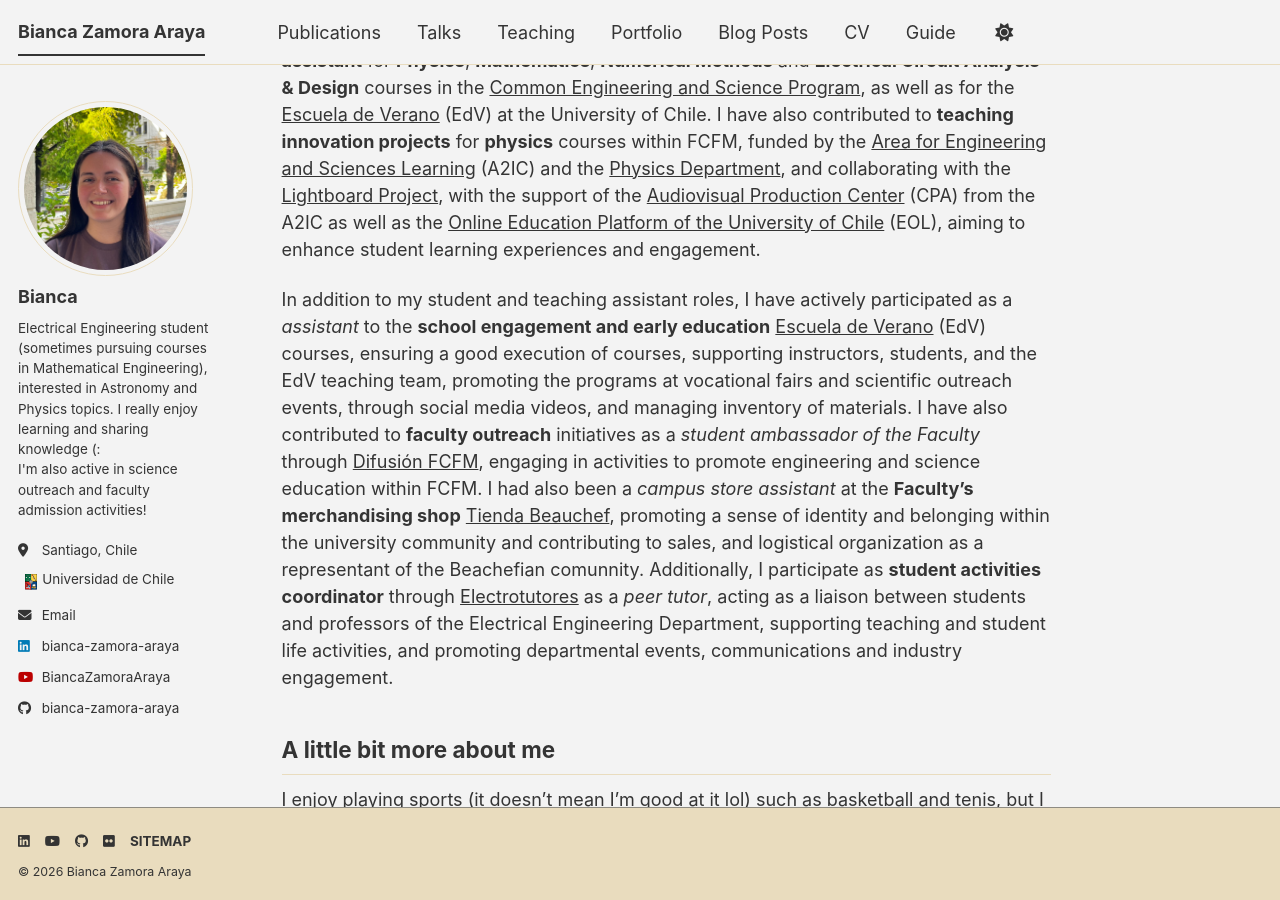
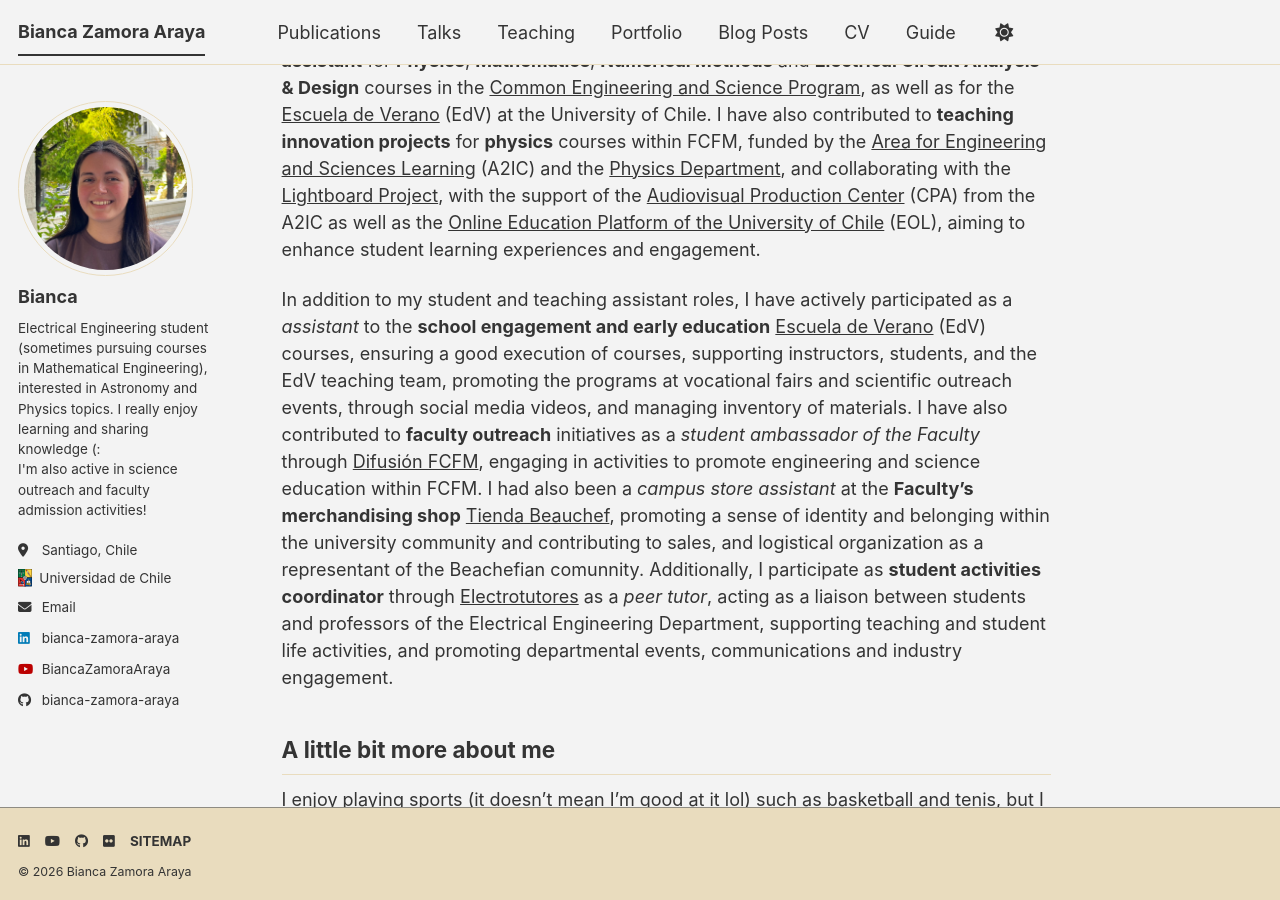
Before and after one commit to Bianca-Zamora-Araya/Bianca-Zamora-Araya.github.io, a Jekyll site: the page built from _pages/about.md, in a window 1280 px wide and 900 px high, scrolled down 309 px. Built offline with Jekyll 4.4.1, drawn with Linux system fonts in a browser that asks for light colours; a style sheet for code colours, icons or effects is not loaded.

Commit message:
Update author-profile.html

```diff
--- a/_includes/author-profile.html
+++ b/_includes/author-profile.html
@@ -42,21 +42,12 @@
              {{ author.employer }}
           </a>
       </li> -->
-      <!-- <li class="author__desktop" style="white-space: nowrap;">
+      <li class="author__desktop" style="white-space: nowrap;">
           <img src="{{ '/images/logos/uchile.jpg' | relative_url }}"
                alt="Escudo Universidad de Chile"
                style="display: inline-block; width: 1em; height: auto; vertical-align: middle; margin-right: 0.3em;">
           <a href="{{ author.employer_url }}" target="_blank" rel="noopener"
              style="display: inline; vertical-align: middle;">
-             {{ author.employer }}
-          </a>
-      </li> -->
-      <li class="author__desktop" style="display: flex; align-items: center; gap: 0.4em; padding-left: 0.5em;">
-          <img src="{{ '/images/logos/uchile.jpg' | relative_url }}"
-               alt="Escudo Universidad de Chile"
-               style="display: inline-block; width: 0.9em; height: auto; flex-shrink: 0;">
-          <a href="{{ author.employer_url }}" target="_blank" rel="noopener"
-             style="display: inline-block; line-height: 1.5; vertical-align: middle;">
              {{ author.employer }}
           </a>
       </li>
```
